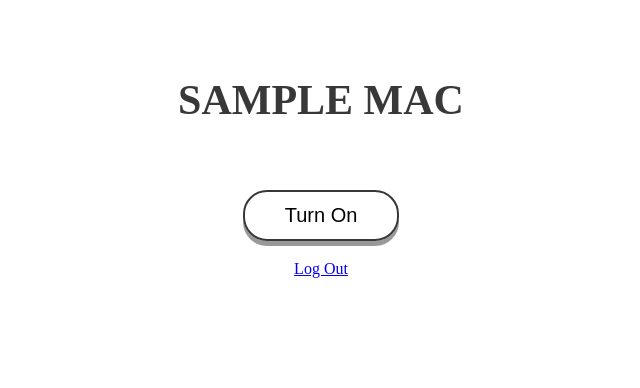
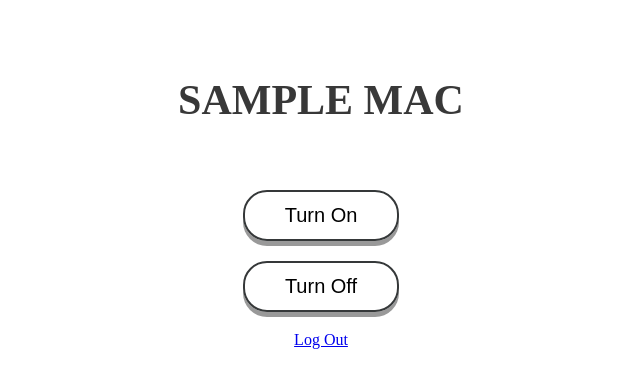
Before and after one commit to TheLastBilly/wol_control, a Flask app: page / in a window 1280 px wide. Shown: the top 388 px of the page, without its empty margins (319-959 px from the left). Run offline with Flask 2, Linux system fonts and the light colour scheme; a user stored in the database is signed in; tables that the repository leaves empty hold one stand-in row (values such as "Sample post").

Commit message:
added turn off functionality

```diff
--- a/wol_control/main.py
+++ b/wol_control/main.py
@@ -4,6 +4,8 @@
 from .models import Mac
 
 main = Blueprint('main', __name__)
+
+remote_user = ""
 
 def get_controls( ):
     controls = []
@@ -21,7 +23,7 @@
         return render_template('control.html', message="No controllers have been regystered")
     return render_template( 'control.html', controls=controls)
 
-@main.route('/control/<string:public_id>/<string:command>',methods=['POST'])
+@main.route('/control/<string:public_id>/<string:command>')
 @login_required
 def toggle_control(public_id, command):
     control = Mac.query.filter_by(public_id=public_id).first()
@@ -29,7 +31,10 @@
         return render_template('control.html', message="No such controller found")
 
     if command == "on":
-        os.system("/usr/local/bin/wol -r {}".format(control.mac))
+        os.system("/usr/local/bin/wol {}".format(control.mac))
         return render_template('control.html', message="Turning {} on".format(control.name), controls=[control], redirect_home = True)
+    if command == "off":
+        os.system("ssh {}@{} ~/.wol_control/remote_shutdown.sh".format(remote_user, control.ip))
+        return render_template('control.html', message="Turning {} off".format(control.name), controls=[control], redirect_home = True)
     else:
         return render_template('control.html', message="Invalid command", controls=[control], redirect_home = True)
--- a/wol_control/models.py
+++ b/wol_control/models.py
@@ -11,5 +11,6 @@
     id = db.Column(db.Integer, primary_key=True)
     name = db.Column(db.String(100))
     mac = db.Column(db.String(18))
+    ip = db.Column(db.String(16))
     admin = db.Column(db.Boolean())
     public_id = db.Column(db.String(100))
--- a/wol_control/templates/control.html
+++ b/wol_control/templates/control.html
@@ -19,8 +19,13 @@
         {% for control in controls %}
         <h3>{{ control.name }}</h3>
         <p>
-            <form method="POST" action="/control/{{control.public_id}}/on">
+            <form method="GET" action="/control/{{control.public_id}}/on">
                 <button>Turn On</button>
+            </form>
+        </p>
+        <p>
+            <form method="GET" action="/control/{{control.public_id}}/off">
+                <button>Turn Off</button>
             </form>
         </p>
         {% if message %}
```
Also changed, not shown: add_mac.py (+6 -1 lines).
